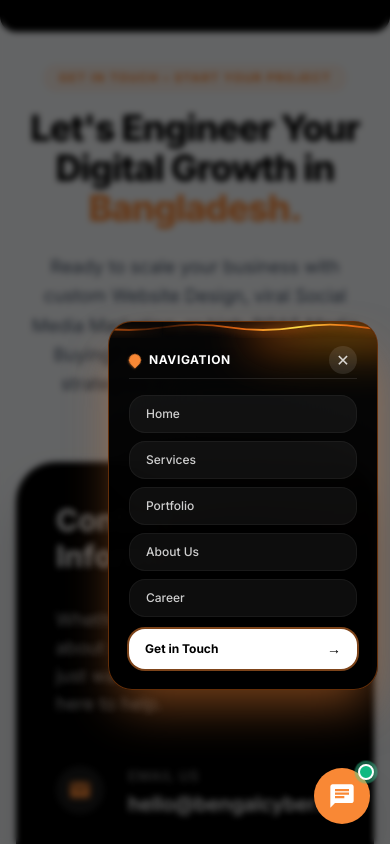
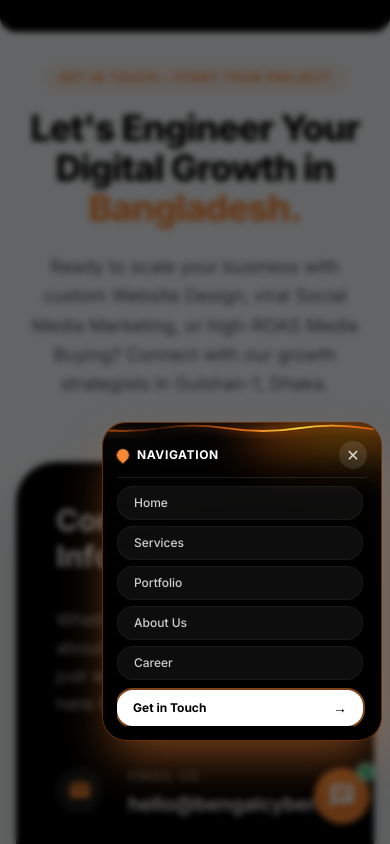
Before and after one commit to zeemmondal-max/bengal-cyber, a Next.js app: page /contact in a window 390 px wide. Both pictures are taken after a click on the button "MENU". Shown: the top 844 px of the page. Built offline with nearby package versions, Linux system fonts and the light colour scheme.

Commit message:
Enable smooth scrolling in mobile menu on rotated landscape viewports and fix z-index layering

```diff
--- a/src/components/Navbar.tsx
+++ b/src/components/Navbar.tsx
@@ -41,7 +41,7 @@ export default function Navbar() {
               animate={{ opacity: 1 }}
               exit={{ opacity: 0 }}
               transition={{ duration: 0.2 }}
-              className="fixed inset-0 bg-black/60 backdrop-blur-[3px] z-[70] pointer-events-auto"
+              className="fixed inset-0 bg-black/60 backdrop-blur-[3px] z-[110] pointer-events-auto"
               onClick={() => setIsMobileOpen(false)}
             />
           )}
@@ -119,9 +119,9 @@ export default function Navbar() {
               animate={{ x: 0, opacity: 1, scale: 1 }}
               exit={{ x: 200, opacity: 0, scale: 0.92 }}
               transition={{ type: "spring", stiffness: 220, damping: 24, mass: 0.8 }}
-              className="fixed right-3 top-[38%] -translate-y-1/2 z-[80] w-[270px] max-w-[85vw] pointer-events-auto"
+              className="fixed right-2 sm:right-4 top-1/2 -translate-y-1/2 z-[120] w-[280px] max-w-[88vw] max-h-[calc(100dvh-20px)] flex flex-col pointer-events-auto"
             >
-              <div className="relative bg-brand-dark/95 backdrop-blur-2xl text-white p-5 rounded-3xl border border-orange-500/40 shadow-2xl shadow-brand-primary/50 flex flex-col gap-3 overflow-hidden">
+              <div className="relative bg-brand-dark/95 backdrop-blur-2xl text-white p-3.5 sm:p-5 rounded-3xl border border-orange-500/40 shadow-2xl shadow-brand-primary/50 flex flex-col max-h-[calc(100dvh-20px)] overflow-hidden">
 
                 {/* Traveling Sine Wave Light Ribbon (Top of Island) */}
                 <div className="absolute top-0 left-0 right-0 h-4 overflow-hidden pointer-events-none">
@@ -180,7 +180,7 @@ export default function Navbar() {
                 />
 
                 {/* Header with Droplet and Close Button */}
-                <div className="flex items-center justify-between pt-1 pb-1 border-b border-white/10">
+                <div className="flex items-center justify-between pt-1 pb-2 border-b border-white/10 shrink-0">
                   <div className="flex items-center gap-2">
                     <div className="relative flex items-center justify-center">
                       <div className="absolute w-5 h-5 bg-brand-primary/40 rounded-full animate-ping" />
@@ -192,15 +192,15 @@ export default function Navbar() {
                   </div>
                   <button
                     onClick={() => setIsMobileOpen(false)}
-                    className="w-7 h-7 rounded-full bg-white/10 hover:bg-white/20 flex items-center justify-center text-white/80 hover:text-white transition-colors"
+                    className="w-7 h-7 rounded-full bg-white/10 hover:bg-white/20 flex items-center justify-center text-white/80 hover:text-white transition-colors cursor-pointer"
                     aria-label="Close Menu"
                   >
                     ✕
                   </button>
                 </div>
 
-                {/* Vertical Links List */}
-                <div className="flex flex-col gap-2 pt-1">
+                {/* Vertical Scrollable Links List */}
+                <div className="flex flex-col gap-1.5 sm:gap-2 pt-2 overflow-y-auto overscroll-contain pr-1 flex-1 min-h-0 [scrollbar-width:thin] [scrollbar-color:rgba(249,115,22,0.4)_transparent] [&::-webkit-scrollbar]:w-1 [&::-webkit-scrollbar-thumb]:bg-orange-500/40 [&::-webkit-scrollbar-thumb]:rounded-full">
                   {navLinks.map((link) => {
                     const isActive = currentPath === normalizePath(link.href);
                     if (link.isCta) {
@@ -209,7 +209,7 @@ export default function Navbar() {
                           key={link.href}
                           href={link.href}
                           onClick={() => setIsMobileOpen(false)}
-                          className={`mt-1 px-4 py-2.5 rounded-2xl text-xs font-bold flex items-center justify-between transition-all ${
+                          className={`mt-1 px-4 py-2 sm:py-2.5 rounded-2xl text-xs font-bold flex items-center justify-between transition-all shrink-0 ${
                             isActive
                               ? "bg-white text-brand-dark shadow-md ring-2 ring-brand-primary/50"
                               : "bg-brand-primary text-white shadow-lg shadow-brand-primary/20 hover:bg-orange-600"
@@ -225,7 +225,7 @@ export default function Navbar() {
                         key={link.href}
                         href={link.href}
                         onClick={() => setIsMobileOpen(false)}
-                        className={`px-4 py-2.5 rounded-2xl text-xs font-medium flex items-center justify-between transition-all ${
+                        className={`px-4 py-2 sm:py-2.5 rounded-2xl text-xs font-medium flex items-center justify-between transition-all shrink-0 ${
                           isActive
                             ? "bg-white text-brand-dark font-bold shadow-md"
                             : "bg-white/5 text-white/80 hover:bg-white/15 border border-white/5 hover:text-white"
```
